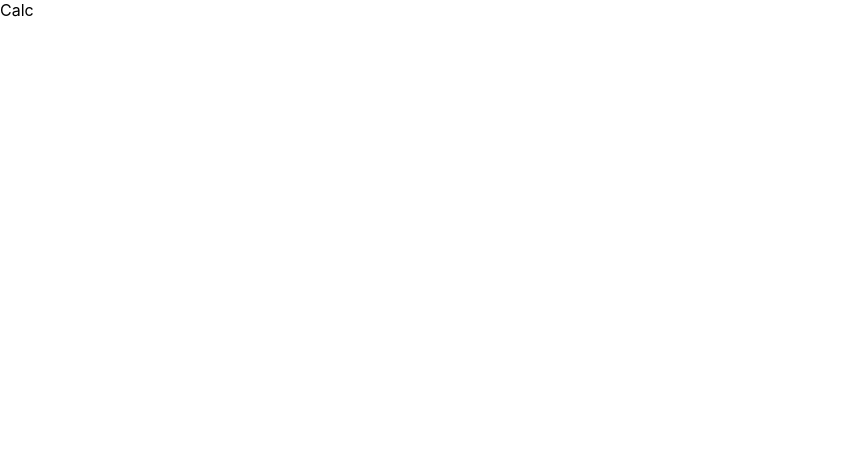
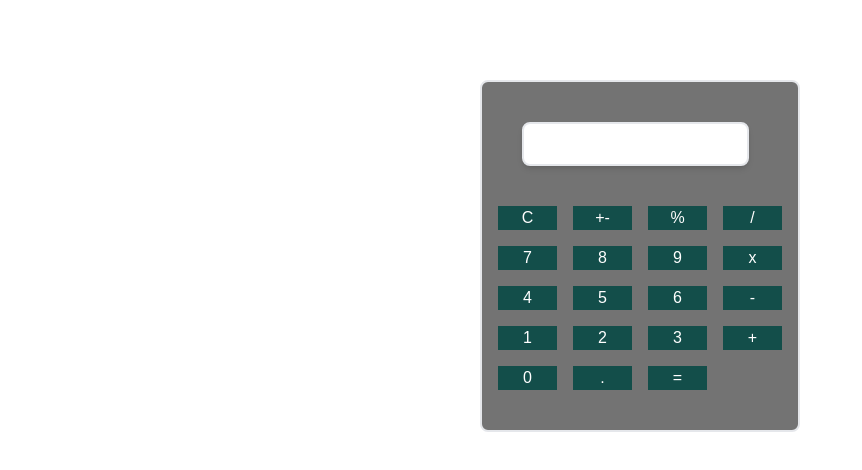
Before and after one commit to messiovo/calculator, a React (Create React App) app: page / in a window 1280 px wide. Shown: the top 470 px of the page, without its empty margins (0-862 px from the left). Built offline with nearby package versions, Linux system fonts and the light colour scheme.

Commit message:
changes to keypad

```diff
--- a/package.json
+++ b/package.json
@@ -36,6 +36,8 @@
     ]
   },
   "devDependencies": {
+    "autoprefixer": "^10.4.7",
+    "postcss": "^8.4.14",
     "tailwindcss": "^3.1.4"
   }
 }
--- a/src/App.js
+++ b/src/App.js
@@ -3,7 +3,7 @@ import Calc from "./component/Calc";
 
 function App() {
   return (
-    <div className="w-full bg-slate-500 h-full">
+    <div >
       <Calc/>
     </div>
   );
--- a/src/component/Calc.js
+++ b/src/component/Calc.js
@@ -1,9 +1,70 @@
-import React from 'react'
+import React, {useState} from 'react'
 
 const Calc = () => {
+  const [val, setVal] = useState("")
   return (
-    <div className="w-full text-slate-500 h-full">
-        Calc
+    <div className='m-auto border-2 w-80 mt-20 rounded-lg bg-neutral-500'>
+        <input type="text" className='p-2 shadow-md focus:outline-none border-2 rounded-lg m-10'
+        value={val}/>
+        <div className="grid grid-cols-4 gap-4 px-4 pb-10 text-white">
+          <button className='bg-teal-900'>
+            C
+          </button>
+          <button className='bg-teal-900' >
+            +-
+          </button>
+          <button className='bg-teal-900'>
+            %
+          </button>
+          <button className='bg-teal-900'>
+            /
+          </button>
+          <button className='bg-teal-900'>
+            7
+          </button>
+          <button className='bg-teal-900'>
+            8
+          </button>
+          <button className='bg-teal-900'>
+            9
+          </button>
+          <button className='bg-teal-900'>
+            x
+          </button>
+          <button className='bg-teal-900'>
+            4
+          </button>
+          <button className='bg-teal-900'>
+            5
+          </button>
+          <button className='bg-teal-900'>
+            6
+          </button>
+          <button className='bg-teal-900'>
+            -
+          </button>
+          <button className='bg-teal-900'value="1" onClick={(e)=> setVal(val + e.target.value)}>
+            1
+          </button>
+          <button className='bg-teal-900'>
+            2
+          </button>
+          <button className='bg-teal-900'>
+            3
+          </button>
+          <button className='bg-teal-900'>
+            +
+          </button>
+          <button className='bg-teal-900'>
+            0
+          </button>
+          <button className='bg-teal-900'>
+            .
+          </button>
+          <button className='bg-teal-900'>
+            =
+          </button>
+</div>
     </div>
   )
 }
--- a/src/index.css
+++ b/src/index.css
@@ -1,13 +1,9 @@
-body {
-  margin: 0;
-  font-family: -apple-system, BlinkMacSystemFont, 'Segoe UI', 'Roboto', 'Oxygen',
-    'Ubuntu', 'Cantarell', 'Fira Sans', 'Droid Sans', 'Helvetica Neue',
-    sans-serif;
-  -webkit-font-smoothing: antialiased;
-  -moz-osx-font-smoothing: grayscale;
+@tailwind base;
+@tailwind components;
+@tailwind utilities;
+
+@import url('https://fonts.googleapis.com/css2?family=Montserrat:ital,wght@0,100;0,200;0,300;0,400;0,500;0,600;0,700;0,800;0,900;1,100;1,200;1,300;1,400;1,500;1,600;1,700;1,800;1,900&display=swap');
+
+body{
+  font-family: 'Montserrat', sans-serif;
 }
-
-code {
-  font-family: source-code-pro, Menlo, Monaco, Consolas, 'Courier New',
-    monospace;
-}
```
